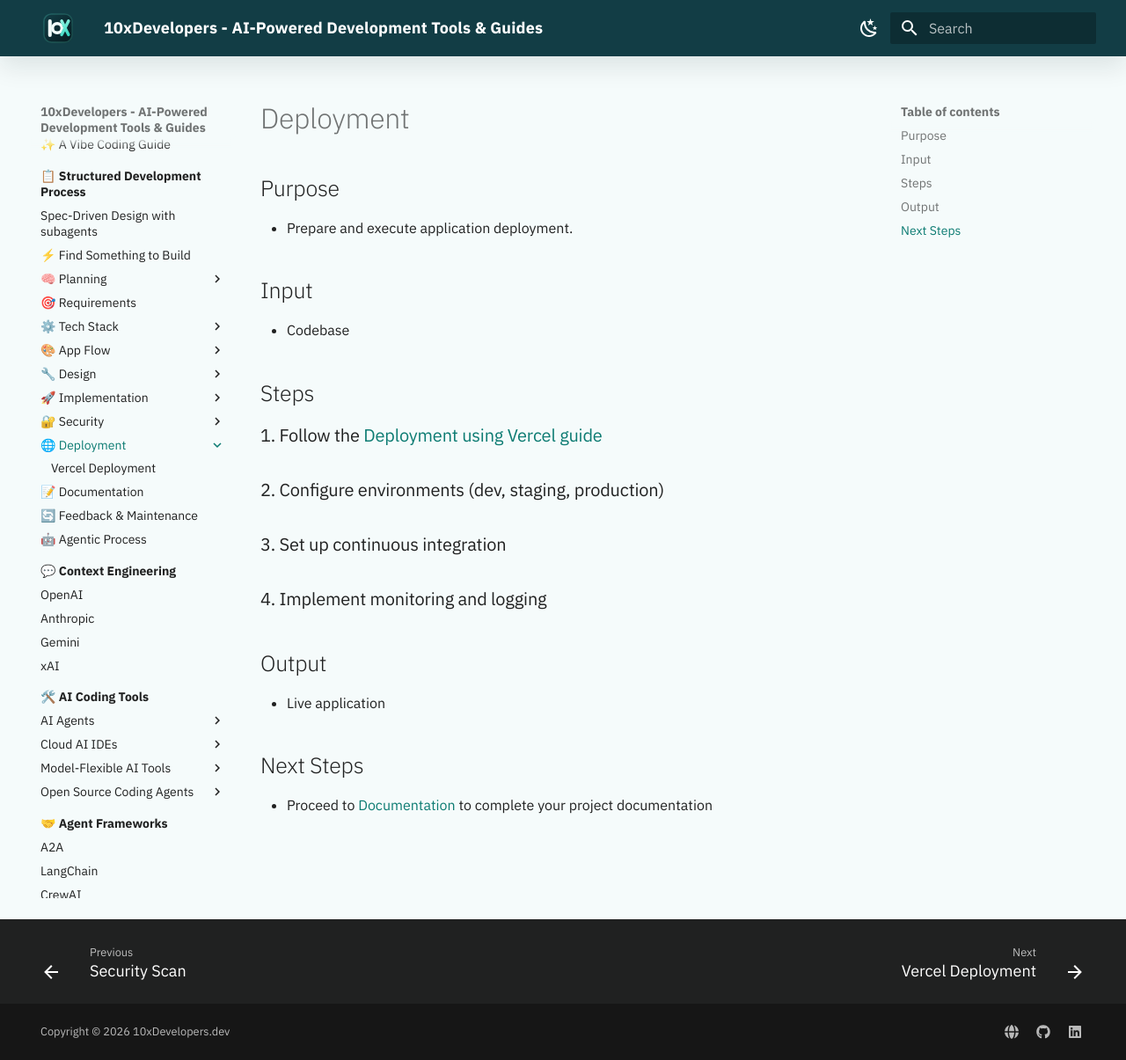
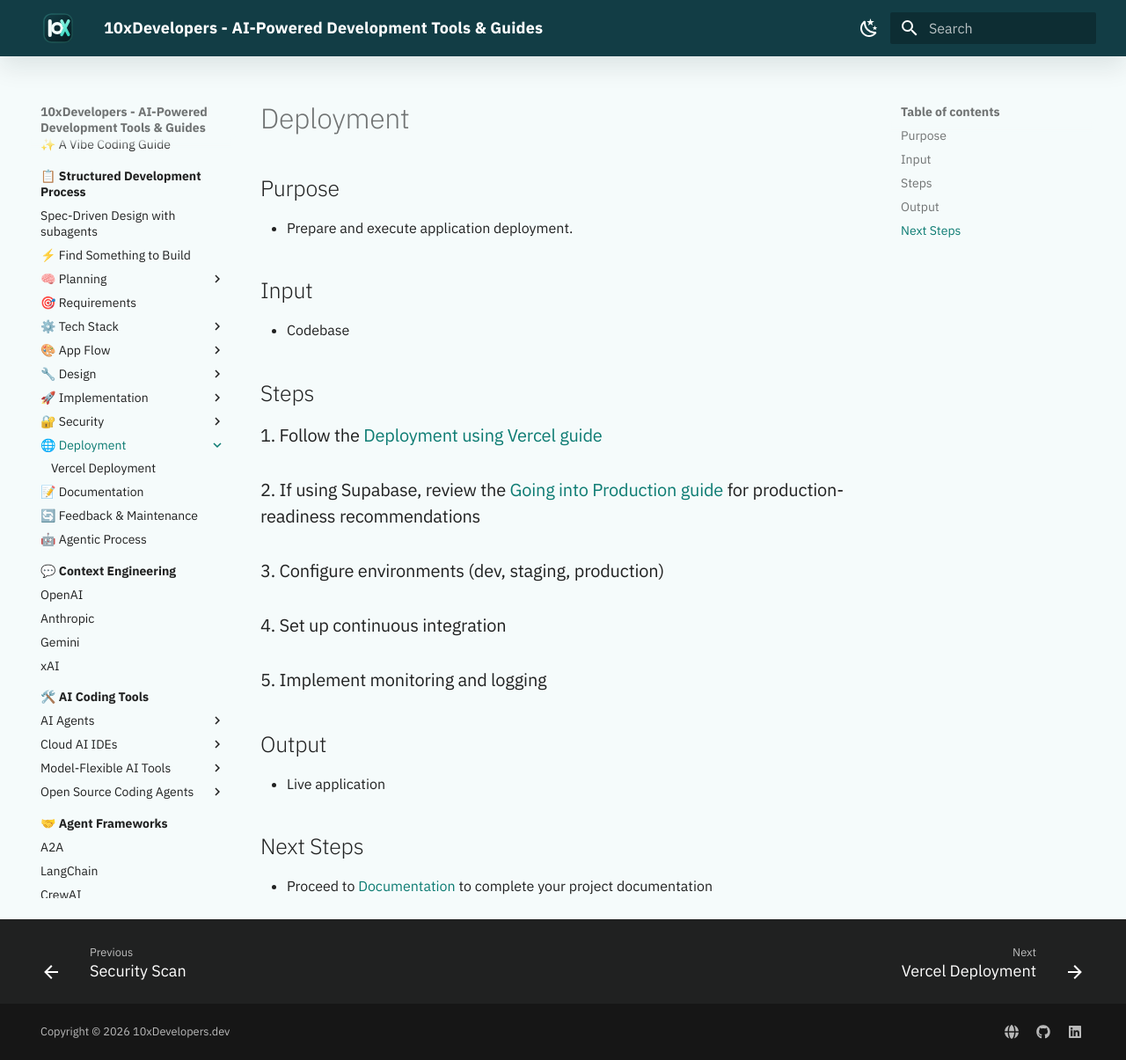
Before and after one commit to shlomoc/10xdev, an MkDocs documentation site: the page built from docs/structured/deployment/index.md, in a window 1280 px wide and 1205 px high. Shown: the whole window at 88% size. Built offline with MkDocs 1.6.1 and Material for MkDocs 9.7.7, drawn with Linux system fonts in a browser that asks for light colours.

Commit message:
docs: update deployment steps to include Supabase production readiness guide

```diff
--- a/docs/structured/deployment/index.md
+++ b/docs/structured/deployment/index.md
@@ -16,9 +16,10 @@ description: Deploy applications reliably and efficiently
 ## Steps
 
 ### 1. Follow the [Deployment using Vercel guide](vercel-deployment.md)
-### 2. Configure environments (dev, staging, production)
-### 3. Set up continuous integration
-### 4. Implement monitoring and logging
+### 2. If using Supabase, review the [Going into Production guide](https://supabase.com/docs/guides/deployment/going-into-prod) for production-readiness recommendations
+### 3. Configure environments (dev, staging, production)
+### 4. Set up continuous integration
+### 5. Implement monitoring and logging
 
 ## Output
 
```
